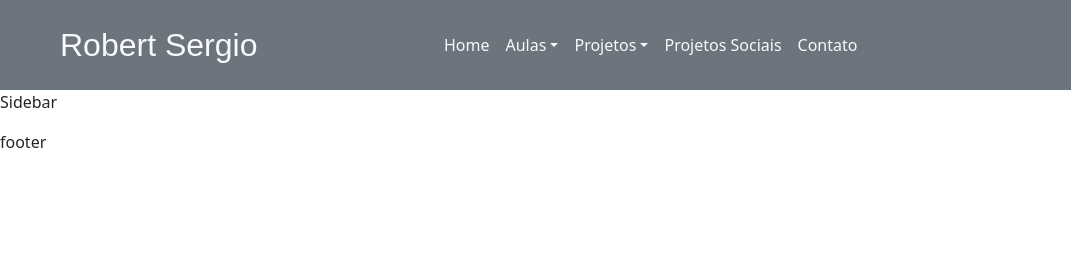
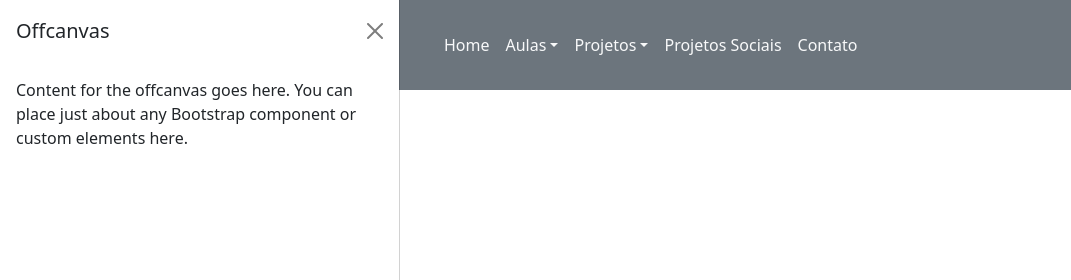
Before and after one commit to robert-sergio/gatsby-frontend, a Gatsby site: page / in a window 1280 px wide. Shown: the top 280 px of the page, 0-1071 px from the left. Built offline with nearby package versions, Linux system fonts and the light colour scheme; Gatsby itself is replaced by a stand-in of ours; a web font is replaced by a local one.

Commit message:
test import bootstrap with relative path

```diff
--- a/src/components/Sidebar.js
+++ b/src/components/Sidebar.js
@@ -2,9 +2,13 @@ import React from 'react'
 
 export default function sidebar() {
   return (
-    <div>
-      <div>
-        <p>Sidebar</p>
+    <div className="offcanvas offcanvas-start show" tabindex="-1" id="offcanvas" aria-labelledby="offcanvasLabel">
+      <div className="offcanvas-header">
+          <h5 className="offcanvas-title" id="offcanvasLabel">Offcanvas</h5>
+          <button type="button" className="btn-close" data-bs-dismiss="offcanvas" aria-label="Close"></button>
+      </div>
+      <div className="offcanvas-body">
+          Content for the offcanvas goes here. You can place just about any Bootstrap component or custom elements here.
       </div>
     </div>
   )
--- a/src/pages/index.js
+++ b/src/pages/index.js
@@ -3,7 +3,7 @@ import Layout from "../components/Layout"
 import '../styles/styles.css'
 import 'bootstrap/dist/css/bootstrap.min.css'
 // import 'jquery/dist/jquery.min.js'
-import './bootstrap/dist/js/bootstrap.min.js'
+import 'node_modules/bootstrap/dist/js/bootstrap.min.js'
 import 'bootstrap-icons/font/bootstrap-icons.css'
 
 const IndexPage = () => {
```
